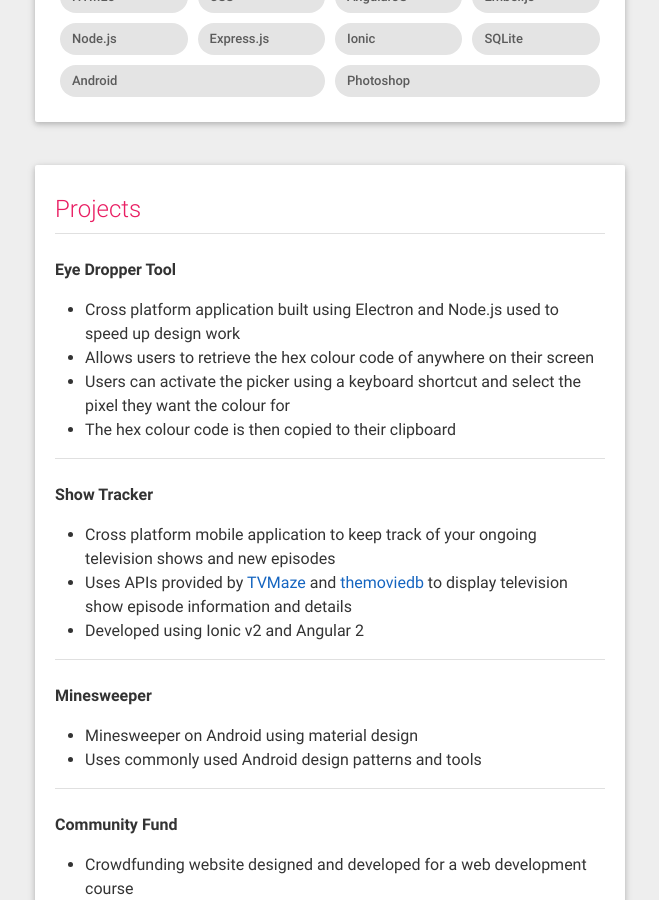
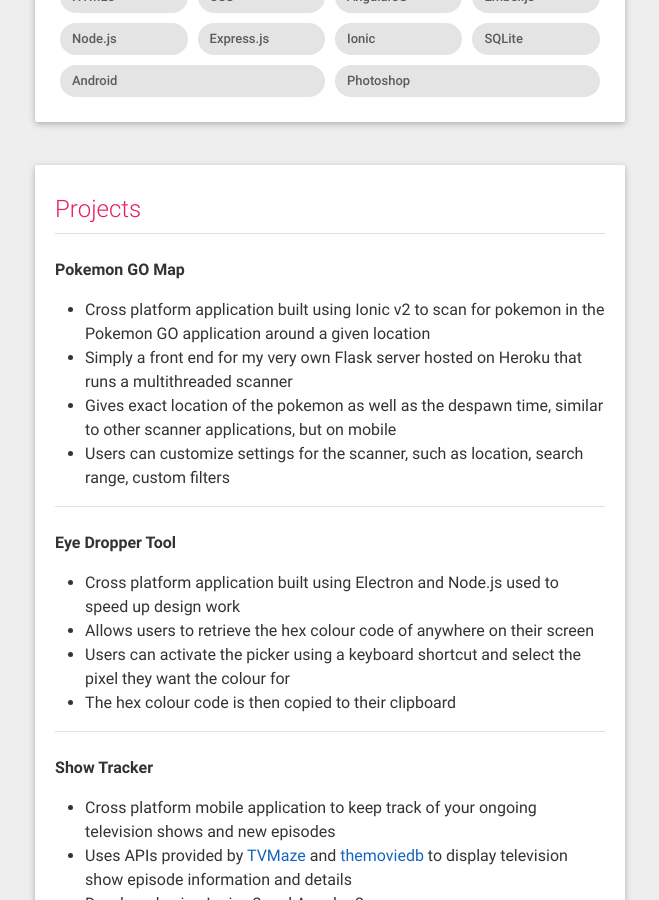
Before and after one commit to raymondtieu/raymondtieu.github.io, a Jekyll site: the page built from index.html, in a window 1280 px wide and 900 px high, scrolled down 1404 px. Shown: the whole window, without its empty margins (310-969 px from the left). Built offline with Jekyll 4.4.1, drawn with Linux system fonts in a browser that asks for light colours; nearby versions of some CDN libraries; a script that is not in the unit is left out.

Commit message:
Update _config.yml

```diff
--- a/_config.yml
+++ b/_config.yml
@@ -61,6 +61,13 @@ skills:
  - Photoshop
 
 projects:
+ - name: Pokemon GO Map
+   date: July 2016
+   details:
+    - Cross platform application built using Ionic v2 to scan for pokemon in the Pokemon GO application around a given location
+    - Simply a front end for my very own Flask server hosted on Heroku that runs a multithreaded scanner
+    - Gives exact location of the pokemon as well as the despawn time, similar to other scanner applications, but on mobile
+    - Users can customize settings for the scanner, such as location, search range, custom filters
  - name: Eye Dropper Tool
    date: June 2016
    details:
```
